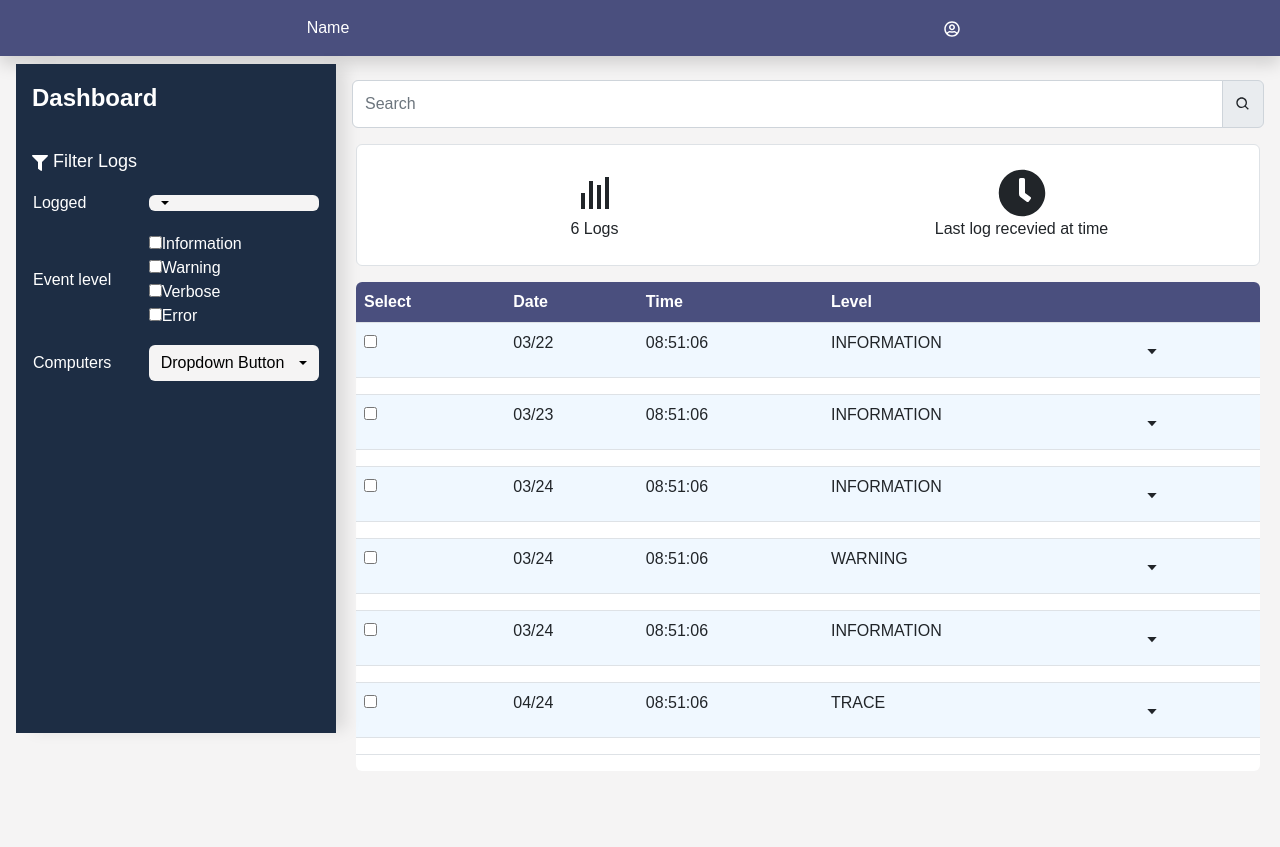
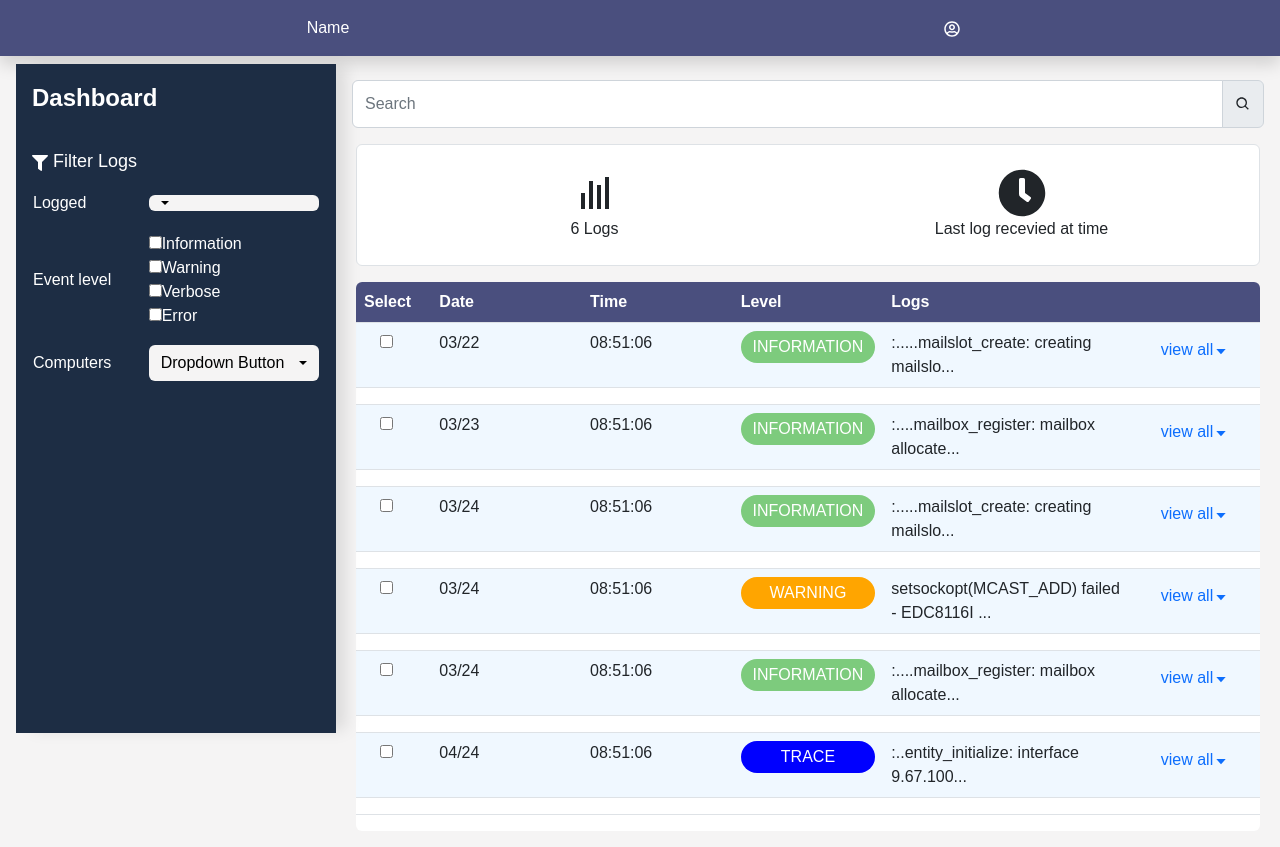
Before and after one commit to XTiNCT-7/LogFeed, a React (Create React App) app: page / in a window 1280 px wide. Before the commit the page ends 800 px from the top, so only its background shows below. Built offline with nearby package versions, Linux system fonts and the light colour scheme.

Commit message:
Changes on Log and LogItem for warning and log table

```diff
--- a/src/Components/LogItem/Log.jsx
+++ b/src/Components/LogItem/Log.jsx
@@ -1,5 +1,4 @@
 import React,{useState,useEffect} from 'react'
-import Accordion from 'react-bootstrap/Accordion';
 import Form from 'react-bootstrap/Form';
 import InputGroup from 'react-bootstrap/InputGroup';
 import {BiSearch} from 'react-icons/bi';
@@ -134,11 +133,11 @@ const Log=({levelFilterData,dateFilterData})=> {
         <table className="table table-hover" >
             <thead>
                 <tr className='bg-header text-white'>
-                <th>Select</th>
-                <th>Date</th>
-                <th>Time</th>
-                <th>Level</th>
-                <th></th>
+                <th className='col-1'>Select</th>
+                <th className='col-2'>Date</th>
+                <th className='col-2'>Time</th>
+                <th className='col-2'>Level</th>
+                <th className='col-5'>Logs</th>
                 </tr>
             </thead>
 
--- a/src/Components/LogItem/LogItem.jsx
+++ b/src/Components/LogItem/LogItem.jsx
@@ -1,28 +1,45 @@
 import React from 'react'
-import Accordion from 'react-bootstrap/Accordion';
-import { BiCaretDown, BiCartDownload } from 'react-icons/bi';
+import { BiCaretDown} from 'react-icons/bi';
 const LogItem = ({ data, index }) => {
     console.log(index)
+
+    let backgroundColor='';
+    if(data.level==="INFORMATION"){
+        backgroundColor="#7dcb7d";
+    }else if(data.level==="WARNING"){
+        backgroundColor="orange";
+    }else if(data.level==="TRACE"){
+        backgroundColor="blue";
+    }
+
     return (
         <>
-        <tr style={{backgroundColor: "#F0F8FF"}}>
-            <td>
+        <tr style={{backgroundColor: "#F0F8FF"}} >
+            <td className='ps-4 col-1'>
                 <input type="checkbox" id="vehicle1" name="vehicle1" value="Bike" />
             </td>
-            <td>{data.date}</td>
-            <td>{data.time}</td>
-            <td>{data.level}</td>
-            <td>
-                <button class="btn" type="button" data-bs-toggle="collapse" data-bs-target={"#ac"+index} aria-expanded="false" aria-controls="accordionContent">
-                    <BiCaretDown />
-                </button>
+            <td className='col-2'>{data.date}</td>
+            <td className='col-2'>{data.time}</td>
+            <td className='col-2 text-center'>
+                <p style={{backgroundColor: backgroundColor, borderRadius: "1rem"}} className='fs-6 p-1 text-white'>{data.level}</p>
+            </td>
+            <td className='col-5'>
+                <div className='row'>
+                    <div className='col-8'>
+                    <span className='fs-6'>{data.message.substring(0,40) + "... "}</span>
+                    </div>
+                    <div className='col-4'>
+                    <button class="btn" type="button" data-bs-toggle="collapse" data-bs-target={"#ac"+index} aria-expanded="false" aria-controls="accordionContent">
+                    <span className='text-primary'>view all<BiCaretDown /></span> </button>
+                    </div>
+                </div>
             </td>
         </tr>
         <tr>
             <td colSpan={5}>
             <div class="collapse" id={"ac"+index}>
                     <div class="card card-body">
-                        <p>{data.message}</p>
+                        <p><span className='fw-bold fs-6'>Log: </span>{data.message}</p>
                     </div>
                 </div>
                 </td>
```
